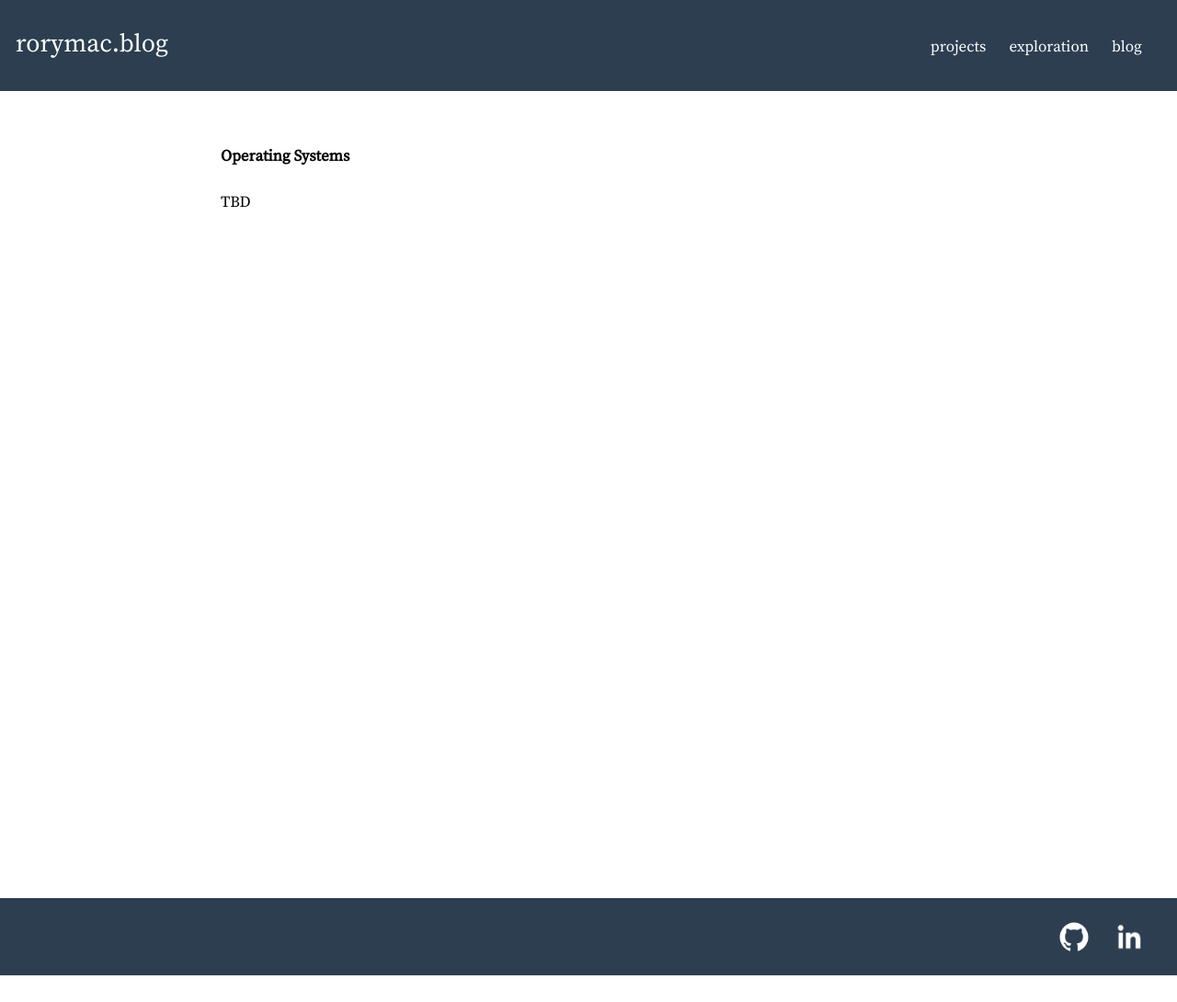
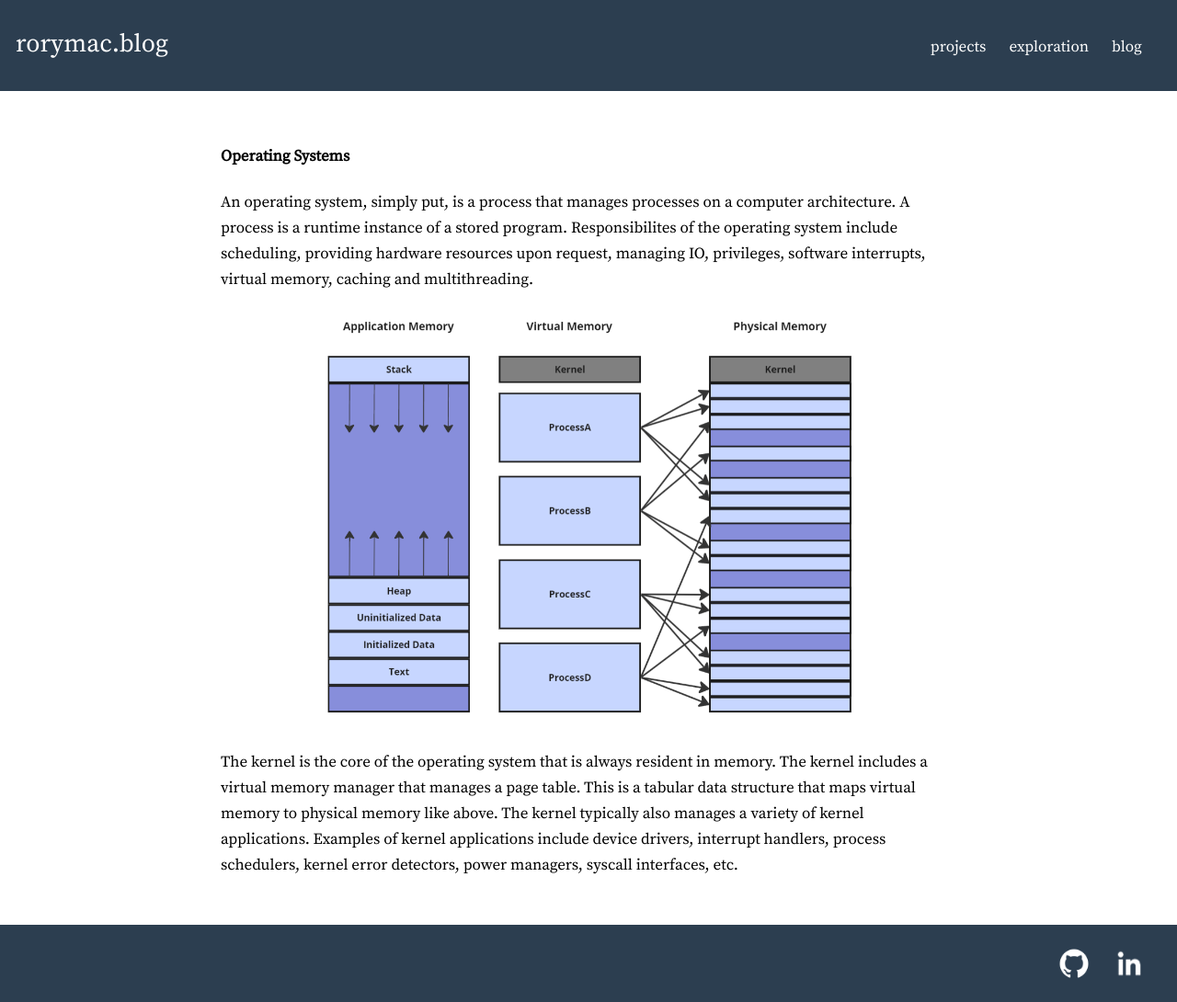
Before and after one commit to Rory-Mac/personal-website, a Jekyll site: the page built from Low-Level Programming/Operating Systems.markdown, in a window 1280 px wide. Shown: the whole page at 92% size. Built offline with Jekyll 4.4.1, drawn with Linux system fonts in a browser that asks for light colours; before the commit the page ends 1061 px from its top, so only the background shows below that.

Commit message:
add OS portal, OS paging + intro documentation

```diff
--- a/AI&ML/linear regression.markdown
+++ b/AI&ML/linear regression.markdown
@@ -12,7 +12,7 @@ In this equation \(i\) is the identifier of one of \(n\) output nodes denoted as
 a one-to-one pairing with the output. The difference between the actual output and target output is then squared to weight large differences more heavily
 than small differences. By thinking of \(E\) as a height, we essentially create a cost landscape over our output space, which is most easily visualised
 in two dimensions:
-<img src="/Assets/images/hill_climbing_dark.png" width="50%" height="50%"></p>
+<img src="/Assets/images/hill_climbing.png" width="50%" height="50%"></p>
 <p>It seems necessary to undestand linear regression and the least-squares method before approaching the concept of gradient descent. In linear regression
 we observe the relationship between a set of independent variables and a dependent variable and record our observations as a set of data points. We then
 attempt to define an equation that best predicts the value of the dependent variable for a given value of the independent variable(s). In relation to neural
@@ -32,7 +32,7 @@ use having an equation that perfectly maps only one input to an observed output,
     \[S = \sum_{i=0}^{n} r_i^2 \]
 Squaring the residual means that large differences are weighted heavier than small differences. We can now visualise the linear regression like so:
 </p><p><a target="_blank" href="https://web.stanford.edu/class/stats202/notes/Linear-regression/Simple-linear-regression.html">
-<img src="/Assets/images/simple_regression_dark.png" width="100%" height="100%"></a></p>
+<img src="/Assets/images/simple_regression.png" width="100%" height="100%"></a></p>
 <p>Calculating the overall cost as the sum of the residuals squared gives us an expression of the cost function as follows:
     \[4\beta_1^2 + 30\beta_2^2 + 20\beta_1\beta_2 - 56\beta_1 - 154\beta_2 + 210\]
 To minimise S we set the partial derivatives to zero, and solve for \(\beta_1\) and \(\beta_2\). This give us the optimal solution to predicting the
--- a/Low-Level Programming/Operating Systems.markdown
+++ b/Low-Level Programming/Operating Systems.markdown
@@ -3,4 +3,11 @@ layout: narrow
 title: Operating Systems
 ---
 <h4>Operating Systems</h4>
-<p>TBD</p>
+<p>An operating system, simply put, is a process that manages processes on a computer architecture. A process is a runtime instance of a
+stored program. Responsibilites of the operating system include scheduling, providing hardware resources upon request, managing IO,
+privileges, software interrupts, virtual memory, caching and multithreading.</p>
+<p><img src="/Assets/images/OS_paging.png" width="100%" height="100%"></p>
+<p>The kernel is the core of the operating system that is always resident in memory. The kernel includes a virtual memory manager that
+manages a page table. This is a tabular data structure that maps virtual memory to physical memory like above. The kernel typically also
+manages a variety of kernel applications. Examples of kernel applications include device drivers, interrupt handlers, process schedulers,
+kernel error detectors, power managers, syscall interfaces, etc.</p>
--- a/explore.markdown
+++ b/explore.markdown
@@ -35,7 +35,7 @@ title: Explore - RoryMac Blog
         </div></a>
         <a class="no-underline" href="/Low-Level Programming/Operating%20Systems.html">
         <div class="portal zoom small">
-                <div class="portal-image"><img src="/Assets/images/TBD.jpg"></div>
+                <div class="portal-image"><img src="/Assets/images/OS_portal.png"></div>
             <div class="portal-title">
                 <p>Operating Systems</p>
             </div>
```
Also changed, not shown: Assets/images/OS_paging.png (added), Assets/images/OS_portal.png (added).
